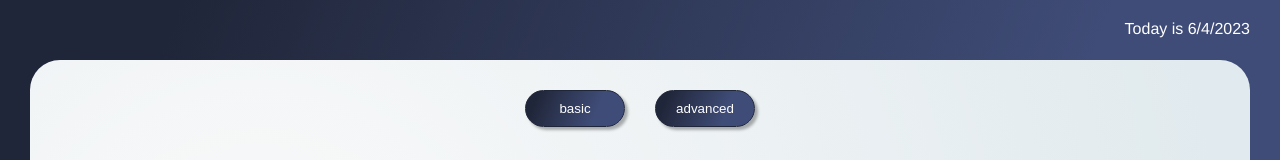
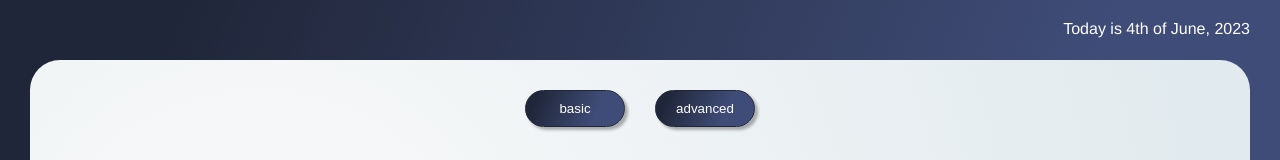
Before and after one commit to Lu-Smith/tic_tac_toe_vue, a Vue app: page / in a window 1280 px wide. Shown: the top 160 px of the page. Built offline with nearby package versions, Linux system fonts and the light colour scheme.

Commit message:
Updated DateFooter.vue

```diff
--- a/src/components/Footer/DateFooter.vue
+++ b/src/components/Footer/DateFooter.vue
@@ -1,6 +1,6 @@
 <template>
     <div class="current-date">
-      Today is {{ currentDate }}
+      Today is {{ currentDay }}th of {{ currentMonth}}, {{ currentYear }}
     </div>
   </template>
 
@@ -8,7 +8,10 @@
   export default {
     data() {
       return {
-        currentDate: null
+        currentDay: null,
+        currentMonth: null,
+        currentYear: null,
+        months: ['January', 'February', 'March', 'April', 'May','June', 'July', 'August', 'September', 'October', 'November', 'December'],
       };
     },
     mounted() {
@@ -16,7 +19,10 @@
     },
     methods: {
       getCurrentDate() {
-        this.currentDate = new Date().toLocaleDateString();
+        const currentDate = new Date();
+        this.currentDay = currentDate.getDate();
+        this.currentMonth = this.months[currentDate.getMonth()];
+        this.currentYear = currentDate.getFullYear();
       }
     }
   };
```
